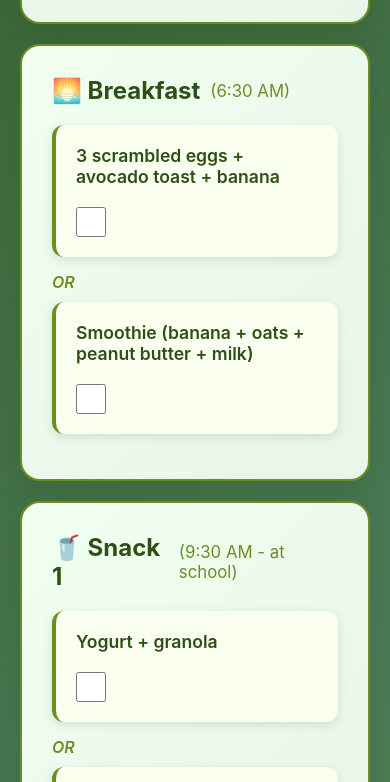
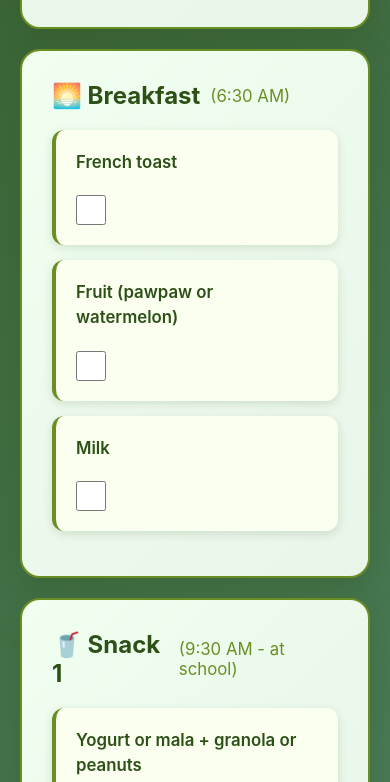
Before and after one commit to Wasp832/FoodVibe, a plain HTML site: page index.html in a window 390 px wide. Shown: the part 1218-2000 px from the top of the page. Drawn offline with Linux system fonts and the light colour scheme.

Commit message:
Update index.html

```diff
--- a/index.html
+++ b/index.html
@@ -58,6 +58,11 @@
             border-radius: 10px;
             border: 2px solid #6B8E23;
             min-width: 300px;
+        }
+
+        .day-emoji {
+            font-size: 1.3em;
+            margin-right: 8px;
         }
 
         .date-nav-btn {
@@ -247,17 +252,11 @@
         }
 
         .meal-name {
-            font-size: 1.1em;
+            font-size: 1.05em;
             font-weight: 600;
             color: #2D5016;
             margin-bottom: 5px;
-        }
-
-        .meal-or {
-            color: #6B8E23;
-            font-style: italic;
-            margin: 10px 0;
-            font-weight: 600;
+            line-height: 1.5;
         }
 
         .meal-checkbox {
@@ -265,6 +264,28 @@
             height: 30px;
             cursor: pointer;
             accent-color: #6B8E23;
+            flex-shrink: 0;
+        }
+
+        .protein-options {
+            background: #FFF9E6;
+            padding: 15px;
+            border-radius: 10px;
+            margin-top: 20px;
+            border: 2px dashed #6B8E23;
+        }
+
+        .protein-options-title {
+            font-weight: bold;
+            color: #2D5016;
+            margin-bottom: 8px;
+            font-size: 0.95em;
+        }
+
+        .protein-list {
+            font-size: 0.9em;
+            color: #556B2F;
+            line-height: 1.6;
         }
 
         .summary-section, .calendar-section {
@@ -556,6 +577,7 @@
             <div class="date-nav">
                 <button class="date-nav-btn" onclick="changeDate(-1)">◀ Previous</button>
                 <div class="date-display">
+                    <span id="dayEmoji" class="day-emoji"></span>
                     <span id="dateDisplay"></span>
                     <span id="todayBadge" class="today-badge" style="display: none; margin-left: 10px;">TODAY</span>
                 </div>
@@ -653,99 +675,15 @@
             </div>
         </div>
 
-        <div class="meal-section">
-            <h2>🌅 Breakfast <span class="meal-time">(6:30 AM)</span></h2>
-            <div class="meal-item" id="breakfast-1">
-                <div class="meal-content">
-                    <div class="meal-name">3 scrambled eggs + avocado toast + banana</div>
-                </div>
-                <input type="checkbox" class="meal-checkbox" onchange="toggleMeal('breakfast', 0, this.checked)">
-            </div>
-            <div class="meal-or">OR</div>
-            <div class="meal-item" id="breakfast-2">
-                <div class="meal-content">
-                    <div class="meal-name">Smoothie (banana + oats + peanut butter + milk)</div>
-                </div>
-                <input type="checkbox" class="meal-checkbox" onchange="toggleMeal('breakfast', 1, this.checked)">
-            </div>
-        </div>
+        <div id="mealsContainer"></div>
 
         <div class="meal-section">
-            <h2>🥤 Snack 1 <span class="meal-time">(9:30 AM - at school)</span></h2>
-            <div class="meal-item" id="snack1-1">
-                <div class="meal-content">
-                    <div class="meal-name">Yogurt + granola</div>
+            <div class="protein-options">
+                <div class="protein-options-title">🍗 PROTEIN OPTIONS (Choose Any per Meal)</div>
+                <div class="protein-list">
+                    Boiled or fried eggs • Grilled or stewed chicken • Fried or stewed beef • Fried liver •
+                    Tofu or tempeh • Beans, ndengu, or kamande • Nyama ya kienyeji, omena, or githeri
                 </div>
-                <input type="checkbox" class="meal-checkbox" onchange="toggleMeal('snack1', 0, this.checked)">
-            </div>
-            <div class="meal-or">OR</div>
-            <div class="meal-item" id="snack1-2">
-                <div class="meal-content">
-                    <div class="meal-name">Handful of nuts + fruit</div>
-                </div>
-                <input type="checkbox" class="meal-checkbox" onchange="toggleMeal('snack1', 1, this.checked)">
-            </div>
-        </div>
-
-        <div class="meal-section">
-            <h2>🍴 Lunch <span class="meal-time">(12:30 PM)</span></h2>
-            <div class="meal-item" id="lunch-1">
-                <div class="meal-content">
-                    <div class="meal-name">Chicken, beef, or tofu + rice/pasta + veggies</div>
-                    <div style="color: #6B8E23; font-size: 0.9em; margin-top: 5px;">Add olive oil or avocado for extra calories</div>
-                </div>
-                <input type="checkbox" class="meal-checkbox" onchange="toggleMeal('lunch', 0, this.checked)">
-            </div>
-        </div>
-
-        <div class="meal-section">
-            <h2>🥤 Snack 2 <span class="meal-time">(4:00 PM - at school or on way home)</span></h2>
-            <div class="meal-item" id="snack2-1">
-                <div class="meal-content">
-                    <div class="meal-name">Milkshake (banana/strawberry + milk + oats + peanut butter)</div>
-                </div>
-                <input type="checkbox" class="meal-checkbox" onchange="toggleMeal('snack2', 0, this.checked)">
-            </div>
-            <div class="meal-or">OR</div>
-            <div class="meal-item" id="snack2-2">
-                <div class="meal-content">
-                    <div class="meal-name">Cheese sandwich</div>
-                </div>
-                <input type="checkbox" class="meal-checkbox" onchange="toggleMeal('snack2', 1, this.checked)">
-            </div>
-        </div>
-
-        <div class="meal-section">
-            <h2>🌙 Dinner <span class="meal-time">(7:30 PM)</span></h2>
-            <div class="meal-item" id="dinner-1">
-                <div class="meal-content">
-                    <div class="meal-name">Ugali/chapati + chicken or beef stew + greens</div>
-                </div>
-                <input type="checkbox" class="meal-checkbox" onchange="toggleMeal('dinner', 0, this.checked)">
-            </div>
-            <div class="meal-or">OR</div>
-            <div class="meal-item" id="dinner-2">
-                <div class="meal-content">
-                    <div class="meal-name">Rice + beans + avocado</div>
-                </div>
-                <input type="checkbox" class="meal-checkbox" onchange="toggleMeal('dinner', 1, this.checked)">
-            </div>
-        </div>
-
-        <div class="meal-section">
-            <h2>🌜 Night Snack <span class="meal-time">(9:30 PM)</span></h2>
-            <div class="meal-item" id="nightsnack-1">
-                <div class="meal-content">
-                    <div class="meal-name">Warm milk + peanut butter toast</div>
-                </div>
-                <input type="checkbox" class="meal-checkbox" onchange="toggleMeal('nightsnack', 0, this.checked)">
-            </div>
-            <div class="meal-or">OR</div>
-            <div class="meal-item" id="nightsnack-2">
-                <div class="meal-content">
-                    <div class="meal-name">Yogurt + nuts</div>
-                </div>
-                <input type="checkbox" class="meal-checkbox" onchange="toggleMeal('nightsnack', 1, this.checked)">
             </div>
         </div>
 
@@ -756,6 +694,120 @@
     </div>
 
     <script>
+        const weeklyMealPlan = {
+            0: { // Sunday
+                emoji: '💤',
+                name: 'SUNDAY',
+                meals: {
+                    breakfast: ['French toast', 'Fruit (pawpaw or watermelon)', 'Milk'],
+                    snack1: ['Yogurt or mala + granola or peanuts'],
+                    lunch: ['Rice', 'Protein stew', 'Cabbage', 'Avocado'],
+                    snack2: ['Peanut butter milkshake (banana + milk + peanut butter + honey)'],
+                    dinner: ['Ugali', 'Beans', 'Kunde or managu'],
+                    nightsnack: ['Warm milk', 'Banana']
+                }
+            },
+            1: { // Monday
+                emoji: '🥩',
+                name: 'MONDAY',
+                meals: {
+                    breakfast: ['Uji ya wimbi (millet porridge) with milk + 1 spoon peanut butter', '1 boiled egg', 'Banana'],
+                    snack1: ['Mala or yogurt + peanuts or granola'],
+                    lunch: ['Protein', 'Brown rice', 'Sukuma wiki', '½ avocado'],
+                    snack2: ['Smoothie (banana + groundnuts + milk + oats + honey)'],
+                    dinner: ['Ugali', 'Protein stew', 'Kunde or managu'],
+                    nightsnack: ['Warm milk', 'Peanut butter toast']
+                }
+            },
+            2: { // Tuesday
+                emoji: '💪',
+                name: 'TUESDAY',
+                meals: {
+                    breakfast: ['2 chapatis', '2 scrambled eggs', 'Avocado slices'],
+                    snack1: ['Roasted groundnuts', 'Apple or guava'],
+                    lunch: ['Protein (or beans/tofu)', 'Rice', 'Cabbage', 'Avocado drizzle'],
+                    snack2: ['Milkshake (banana or strawberry + oats + milk + honey)'],
+                    dinner: ['Chapati', 'Protein curry', 'Spinach'],
+                    nightsnack: ['Mala', 'Nuts']
+                }
+            },
+            3: { // Wednesday
+                emoji: '🌿',
+                name: 'WEDNESDAY',
+                meals: {
+                    breakfast: ['Smoothie (banana + oats + peanut butter + milk + cinnamon)'],
+                    snack1: ['2 boiled eggs', 'Fruit (apple or orange)'],
+                    lunch: ['Ndengu', 'Brown rice', 'Sukuma wiki', 'Oil drizzle'],
+                    snack2: ['Yogurt', 'Nuts'],
+                    dinner: ['Protein (or tofu)', 'Stir-fried cabbage', 'Sweet potatoes'],
+                    nightsnack: ['Warm milk', 'Banana']
+                }
+            },
+            4: { // Thursday
+                emoji: '🍑',
+                name: 'THURSDAY',
+                meals: {
+                    breakfast: ['3-egg omelette (onions, tomatoes, dania)', 'Brown bread'],
+                    snack1: ['Peanut butter + banana sandwich'],
+                    lunch: ['Protein', 'Ugali', 'Avocado salad'],
+                    snack2: ['Smoothie (milk + oats + peanut butter + banana)'],
+                    dinner: ['Rice', 'Beans', 'Greens (sukuma/spinach)', '½ avocado'],
+                    nightsnack: ['Mala or yogurt', 'Nuts']
+                }
+            },
+            5: { // Friday
+                emoji: '⚡',
+                name: 'FRIDAY',
+                meals: {
+                    breakfast: ['Pancakes (flour, milk, eggs)', 'Honey', 'Banana'],
+                    snack1: ['Yogurt', 'Roasted groundnuts'],
+                    lunch: ['Protein stir-fry', 'Spaghetti or rice', 'Cabbage'],
+                    snack2: ['Peanut butter smoothie (banana + milk + honey)'],
+                    dinner: ['Ugali', 'Protein', 'Sukuma wiki', 'Milk'],
+                    nightsnack: ['Peanut butter toast', 'Warm milk']
+                }
+            },
+            6: { // Saturday
+                emoji: '💃',
+                name: 'SATURDAY',
+                meals: {
+                    breakfast: ['Fruit bowl (banana + pineapple + apple)', 'Yogurt', 'Oats/peanuts'],
+                    snack1: ['Nuts or boiled maize'],
+                    lunch: ['Chapati wrap with protein + veggies'],
+                    snack2: ['Smoothie (milk + oats + peanut butter + honey)'],
+                    dinner: ['Chapati', 'Lentil stew (kamande)', 'Spinach'],
+                    nightsnack: ['Herbal tea', 'Peanut butter toast']
+                }
+            }
+        };
+
+        const mealTimes = {
+            breakfast: '6:30 AM',
+            snack1: '9:30 AM - at school',
+            lunch: '12:30 PM',
+            snack2: '4:00 PM - at school or on way home',
+            dinner: '7:30 PM',
+            nightsnack: '9:30 PM'
+        };
+
+        const mealIcons = {
+            breakfast: '🌅',
+            snack1: '🥤',
+            lunch: '🍴',
+            snack2: '🥤',
+            dinner: '🌙',
+            nightsnack: '🌜'
+        };
+
+        const mealTitles = {
+            breakfast: 'Breakfast',
+            snack1: 'Snack 1',
+            lunch: 'Lunch',
+            snack2: 'Snack 2',
+            dinner: 'Dinner',
+            nightsnack: 'Night Snack'
+        };
+
         let currentViewDate = new Date();
         let calendarViewDate = new Date();
         let mealData = loadMealData();
@@ -794,6 +846,7 @@
 
         function initMealPlanner() {
             updateDateDisplay();
+            renderMeals();
             loadDayMeals();
             updateStats();
             checkStreak();
@@ -801,6 +854,11 @@
         }
 
         function updateDateDisplay() {
+            const dayOfWeek = currentViewDate.getDay();
+            const dayData = weeklyMealPlan[dayOfWeek];
+
+            document.getElementById('dayEmoji').textContent = dayData.emoji;
+
             const options = { weekday: 'long', year: 'numeric', month: 'long', day: 'numeric' };
             document.getElementById('dateDisplay').textContent = currentViewDate.toLocaleDateString('en-US', options);
 
@@ -819,19 +877,57 @@
         }
 
         function changeDate(days) {
-            const newDate = new Date(currentViewDate);
-            newDate.setDate(newDate.getDate() + days);
-
             const today = new Date();
             today.setHours(0, 0, 0, 0);
 
+            const newDate = new Date(currentViewDate);
+            newDate.setDate(newDate.getDate() + days);
+            newDate.setHours(0, 0, 0, 0);
+
+            // Allow going back to any past date, but not future dates
             if (newDate <= today) {
-                currentViewDate = newDate;
+                currentViewDate = new Date(newDate);
                 updateDateDisplay();
+                renderMeals();
                 loadDayMeals();
                 updateStats();
                 loadNotes();
             }
+        }
+
+        function renderMeals() {
+            const dayOfWeek = currentViewDate.getDay();
+            const dayData = weeklyMealPlan[dayOfWeek];
+            const container = document.getElementById('mealsContainer');
+            container.innerHTML = '';
+
+            Object.keys(dayData.meals).forEach(mealType => {
+                const mealSection = document.createElement('div');
+                mealSection.className = 'meal-section';
+
+                let mealHTML = `
+                    <h2>${mealIcons[mealType]} ${mealTitles[mealType]}
+                        <span class="meal-time">(${mealTimes[mealType]})</span>
+                    </h2>
+                `;
+
+                const mealItems = dayData.meals[mealType];
+                mealItems.forEach((item, index) => {
+                    const mealId = `${mealType}-${index}`;
+                    mealHTML += `
+                        <div class="meal-item" id="${mealId}">
+                            <div class="meal-content">
+                                <div class="meal-name">${item}</div>
+                            </div>
+                            <input type="checkbox" class="meal-checkbox"
+                                   onchange="toggleMeal('${mealType}', ${index}, this.checked)">
+                        </div>
+                    `;
+                });
+
+                mealSection.innerHTML = mealHTML;
+                container.appendChild(mealSection);
+            });
         }
 
         function loadDayMeals() {
@@ -859,7 +955,7 @@
 
         function toggleMeal(category, option, checked) {
             const dateKey = getDateKey(currentViewDate);
-            const mealId = `${category}-${option + 1}`;
+            const mealId = `${category}-${option}`;
 
             if (!mealData.meals[dateKey]) {
                 mealData.meals[dateKey] = {};
@@ -869,16 +965,6 @@
                 mealData.meals[dateKey][mealId] = true;
                 document.getElementById(mealId).classList.add('completed');
                 mealData.totalMealsEver++;
-
-                const otherOption = option === 0 ? 1 : 0;
-                const otherMealId = `${category}-${otherOption + 1}`;
-                const otherCheckbox = document.querySelector(`#${otherMealId} input[type="checkbox"]`);
-                if (otherCheckbox && otherCheckbox.checked) {
-                    otherCheckbox.checked = false;
-                    delete mealData.meals[dateKey][otherMealId];
-                    document.getElementById(otherMealId).classList.remove('completed');
-                    mealData.totalMealsEver--;
-                }
             } else {
                 delete mealData.meals[dateKey][mealId];
                 document.getElementById(mealId).classList.remove('completed');
@@ -1059,6 +1145,7 @@
                     currentViewDate = date;
                     toggleCalendar();
                     updateDateDisplay();
+                    renderMeals();
                     loadDayMeals();
                     updateStats();
                     loadNotes();
```
